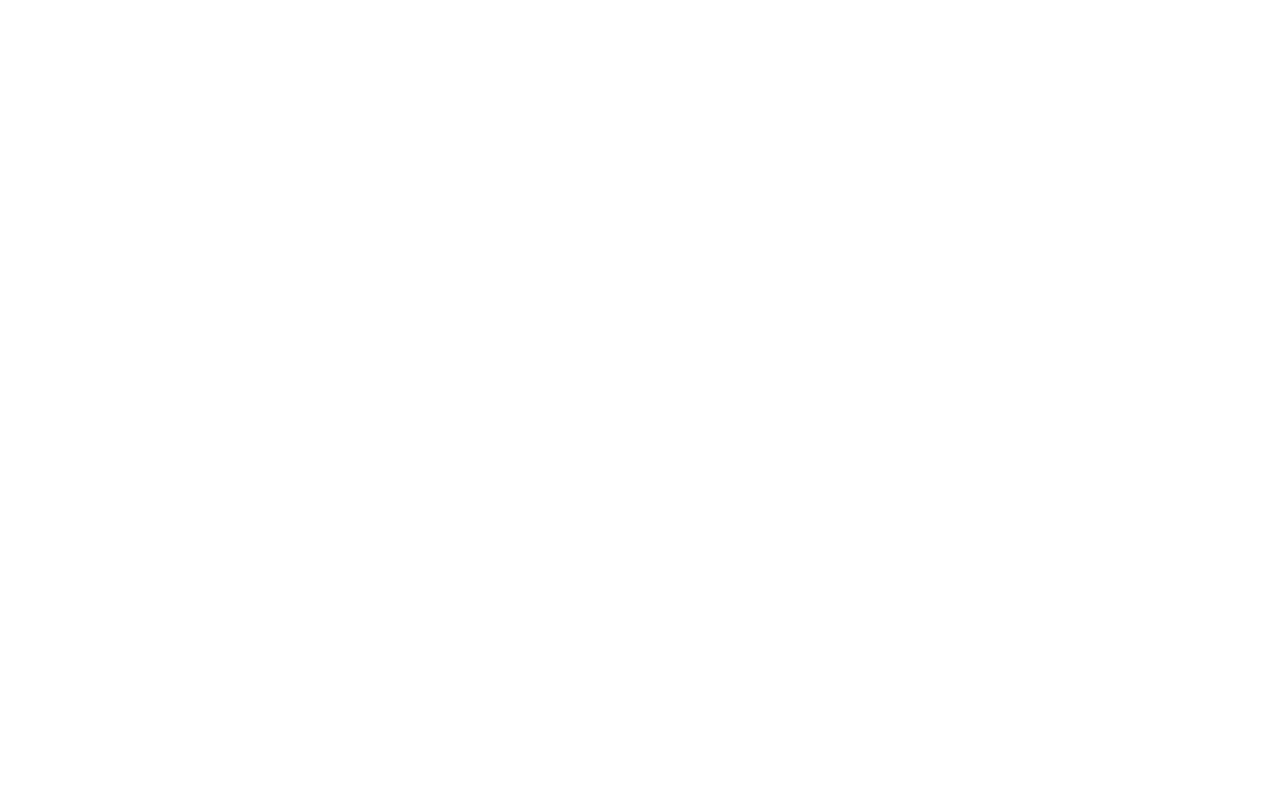
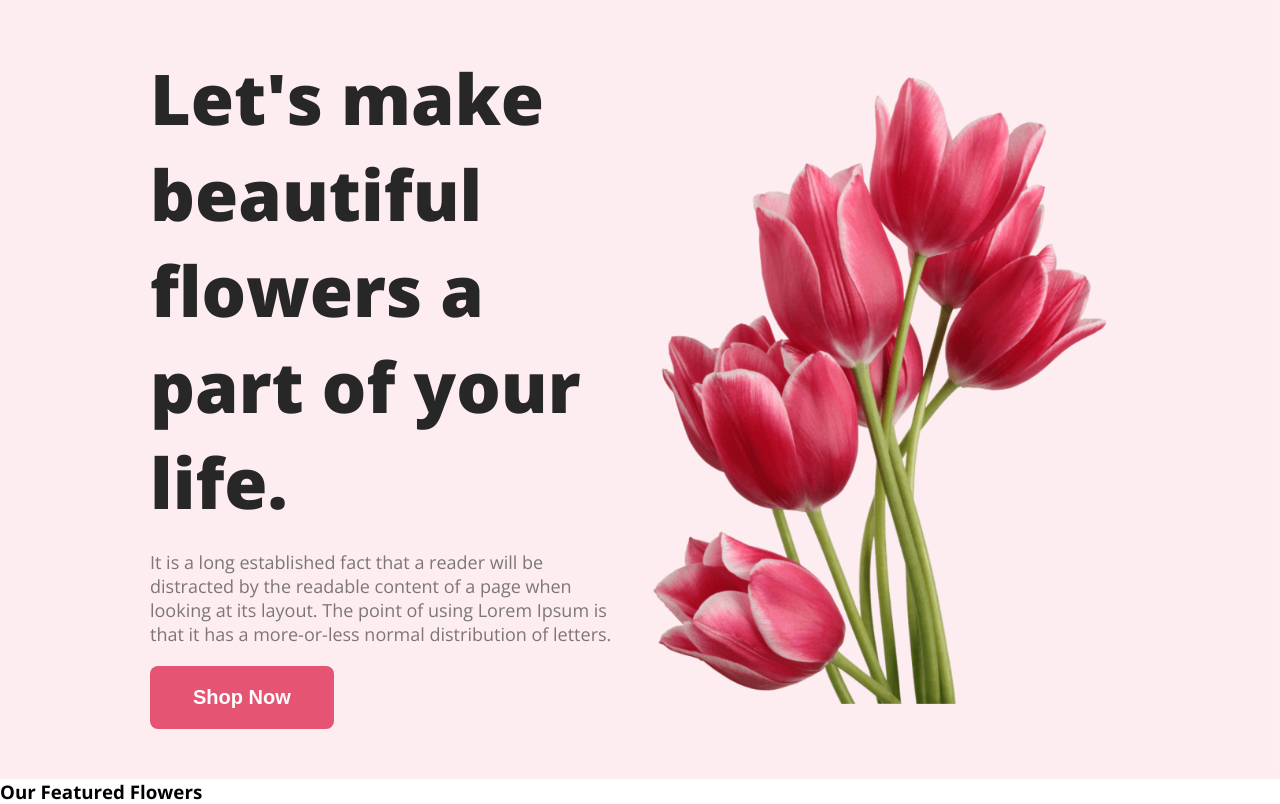
Before and after one commit to emon-02/Flower-Shop-Website, a plain HTML site: page index.html in a window 1280 px wide. Drawn offline with nearby package versions, Linux system fonts and the light colour scheme.

Commit message:
created header

```diff
--- a/Styles/style.css
+++ b/Styles/style.css
@@ -0,0 +1,44 @@
+*{
+    margin: 0;
+    padding: 0;
+}
+    /* COMMON STYLE SHARED */
+    body{
+        font-family: 'Open Sans', sans-serif;
+    }
+    .btn-primary{
+        color: #FFF;
+font-size: 20px;
+font-style: normal;
+font-weight: 700;
+padding: 20px 43px;
+gap: 10px;
+border-radius: 8px;
+background: #E55473;
+border: none;
+    }
+    /* HEADER STYLE  */
+    .header{
+        background: rgba(229, 84, 115, 0.10);
+    }
+    .header-introduction{
+        display: flex;
+        justify-content: space-around;
+        align-items: center;
+        padding: 50px 150px;
+    }
+    .header-left{
+        max-width: 700px;
+    }
+    .header-title{
+        color: #272727;
+font-size: 70px;
+font-weight: 800;
+    }
+    .header-description{
+color: rgba(39, 39, 39, 0.60);
+font-size: 18px;
+font-weight: 400;
+margin-top: 20px;
+margin-bottom: 20px;
+    }
--- a/index.html
+++ b/index.html
@@ -4,14 +4,27 @@
     <meta charset="UTF-8">
     <meta name="viewport" content="width=device-width, initial-scale=1.0">
     <title>Flower Shop Website</title>
+    <link rel="preconnect" href="https://fonts.googleapis.com">
+<link rel="preconnect" href="https://fonts.gstatic.com" crossorigin>
+<link href="https://fonts.googleapis.com/css2?family=Open+Sans:wght@400;700;800&display=swap" rel="stylesheet">
     <link rel="stylesheet" href="Styles/style.css">
 </head>
 <body>
-    <header>
-
+    <header class="header">
+<div class="header-introduction">
+<div class="header-left">
+    <h3 class="header-title">Let's make beautiful flowers a part of your life.</h3>
+    <p class="header-description">It is a long established fact that a reader will be distracted by the readable content of a page when looking at its layout. The point of using Lorem Ipsum is that it has a more-or-less normal distribution of letters.</p>
+    <button class="btn-primary">Shop Now</button>
+</div>
+    <img width="500px" src="flower-shop-assignment-main/flower-shop-assignment-main/Flower Asset/pngwing 10.png" alt="">
+</div>
     </header>
     <main>
-
+<section>
+    <h3 class="section-title">Our Featured Flowers</h3>
+    <p class="section-description"></p>
+</section>
     </main>
     <footer>
 
```
